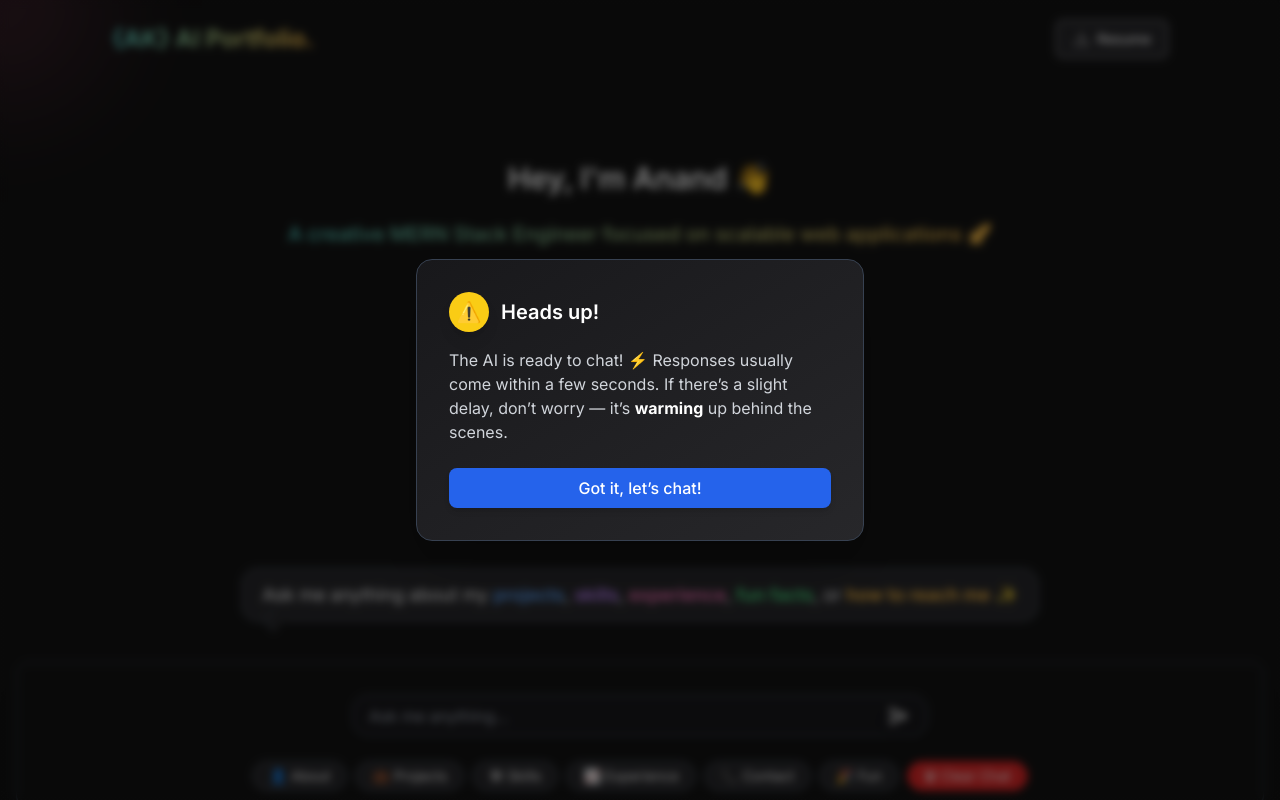
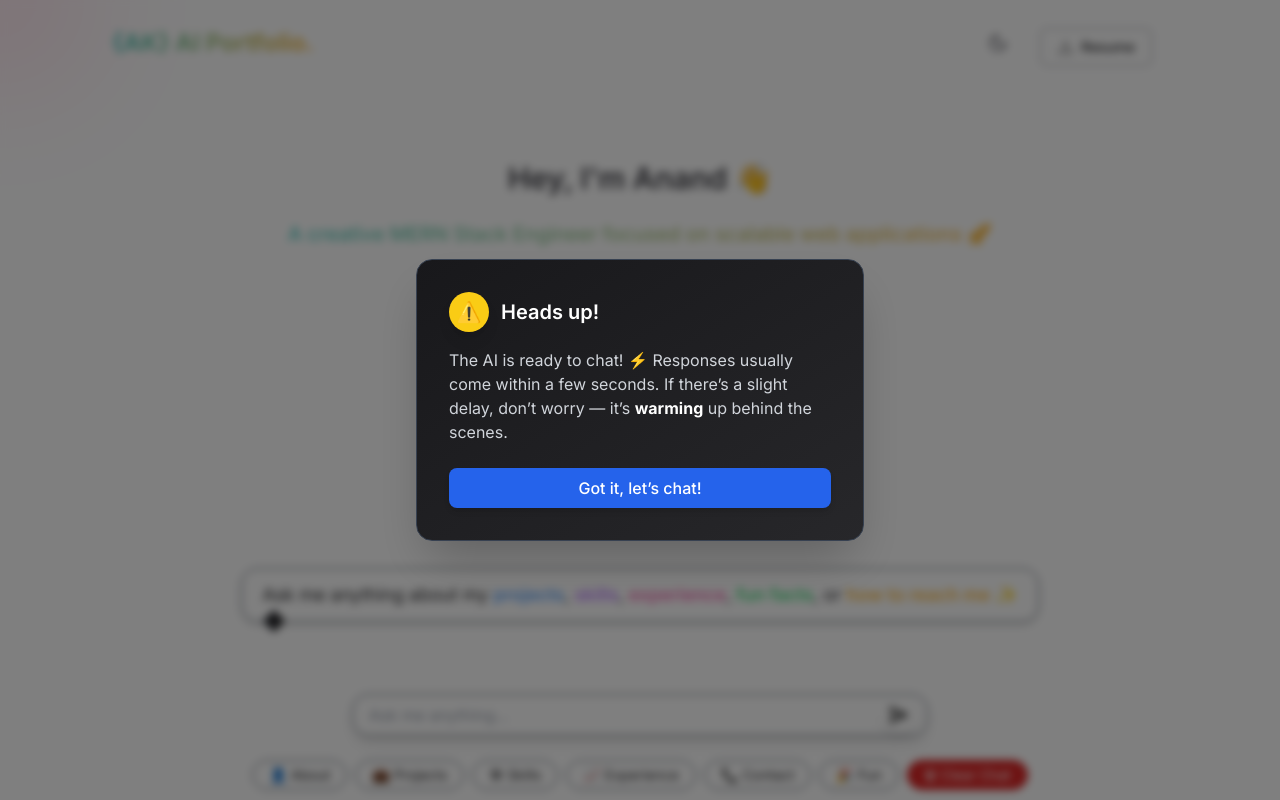
Before and after one commit to anandkishore06/AI-Portfolio-Frontend, a React (Vite) app: page / in a window 1280 px wide. Shown: the top 800 px of the page. Built offline with nearby package versions, Linux system fonts and the light colour scheme.

Commit message:
add dark light toggle and fix minor issues

```diff
--- a/src/components/Contact.tsx
+++ b/src/components/Contact.tsx
@@ -65,7 +65,7 @@ const Contact = () => {
     <section id="contact" className="section-padding bg-dark-light">
       <div className="container-custom">
         <div className="text-center mb-16">
-          <h2 className="text-3xl md:text-4xl font-bold mb-4">
+          <h2 className="text-3xl md:text-4xl font-bold mb-4 text-white">
             Get In <span className="gradient-text">Touch</span>
           </h2>
           <div className="w-20 h-1 bg-gradient-to-r from-teal to-amber mx-auto"></div>
@@ -78,7 +78,7 @@ const Contact = () => {
         <div className="grid grid-cols-1 lg:grid-cols-5 gap-12 items-start">
           <div className="lg:col-span-2 space-y-8">
             <div>
-              <h3 className="text-2xl font-semibold mb-4">
+              <h3 className="text-2xl font-semibold mb-4 text-white">
                 Contact <span className="gradient-text">Information</span>
               </h3>
               <p className="text-gray-400">
--- a/src/components/Navbar.tsx
+++ b/src/components/Navbar.tsx
@@ -103,49 +103,187 @@
 
 // export default Navbar;
 
+// import React, { useState, useEffect } from "react";
+// import { cn } from "@/lib/utils";
+// import { useTheme } from "../theme/ThemeContext";
+
+// const Navbar = () => {
+//   const [scrolled, setScrolled] = useState(false);
+//   const [mobileMenuOpen, setMobileMenuOpen] = useState(false);
+//   const { theme, toggleTheme } = useTheme();
+
+//   useEffect(() => {
+//     const handleScroll = () => {
+//       const isScrolled = window.scrollY > 20;
+//       if (isScrolled !== scrolled) {
+//         setScrolled(isScrolled);
+//       }
+//     };
+
+//     window.addEventListener("scroll", handleScroll);
+//     return () => {
+//       window.removeEventListener("scroll", handleScroll);
+//     };
+//   }, [scrolled]);
+
+//   return (
+//     <header
+//       className={cn(
+//         "fixed w-full top-0 z-50 transition-all duration-300 px-4 md:px-8",
+//         scrolled
+//           ? "bg-dark-light/95 backdrop-blur-sm shadow-md py-3"
+//           : "bg-transparent py-5"
+//       )}
+//     >
+//       <div className="container-custom flex items-center justify-between">
+//         <a href="#home" className="flex items-center">
+//           <span className="font-bold text-xl md:text-2xl gradient-text">
+//             &#123;AK&#125; AI Portfolio.
+//           </span>
+//         </a>
+
+//         {/* Desktop Resume Button */}
+//         <div className="hidden md:flex items-center">
+//           <a
+//             href="Resume_Anand.pdf"
+//             download
+//             className="ml-4 bg-zinc-800 border border-zinc-400 text-white px-4 py-2 rounded-md text-sm font-medium hover:bg-gray-800 transition flex items-center gap-2"
+//           >
+// <svg
+//   xmlns="http://www.w3.org/2000/svg"
+//   width="16"
+//   height="16"
+//   fill="currentColor"
+//   className="bi bi-download"
+//   viewBox="0 0 16 16"
+// >
+//   <path d="M.5 9.9a.5.5 0 0 1 .5.5v2.6a.5.5 0 0 0 .5.5H14a.5.5 0 0 0 .5-.5V10.4a.5.5 0 0 1 1 0v2.6A1.5 1.5 0 0 1 14 14.5H2A1.5 1.5 0 0 1 .5 13V10.4a.5.5 0 0 1 .5-.5z" />
+//   <path d="M5.354 6.646a.5.5 0 0 1 .707 0L8 8.586V1.5a.5.5 0 0 1 1 0v7.086l1.939-1.94a.5.5 0 1 1 .707.708l-2.646 2.647a.5.5 0 0 1-.707 0L5.354 7.354a.5.5 0 0 1 0-.708z" />
+// </svg>
+//             Resume
+//           </a>
+//         </div>
+
+//         {/* Mobile Menu Toggle Button */}
+{
+  /* <button
+  className="md:hidden p-2"
+  onClick={() => setMobileMenuOpen(!mobileMenuOpen)}
+  aria-label="Toggle menu"
+>
+  <div className="space-y-2">
+    <span
+      className={cn(
+        "block w-6 h-0.5 bg-white transition-all duration-300",
+        mobileMenuOpen && "translate-y-1.5 rotate-45"
+      )}
+    />
+    <span
+      className={cn(
+        "block w-6 h-0.5 bg-white transition-all duration-300",
+        mobileMenuOpen && "opacity-0"
+      )}
+    />
+    <span
+      className={cn(
+        "block w-6 h-0.5 bg-white transition-all duration-300",
+        mobileMenuOpen && "-translate-y-1.5 -rotate-45"
+      )}
+    />
+  </div>
+</button> */
+}
+//       </div>
+
+//       {/* Mobile Resume Button */}
+//       <div
+//         className={cn(
+//           "fixed inset-x-0 top-[60px] backdrop-blur-sm transition-all duration-300 md:hidden z-40",
+//           mobileMenuOpen
+//             ? "opacity-100 h-auto py-4"
+//             : "opacity-0 h-0 py-0 overflow-hidden"
+//         )}
+//       >
+//         <div className="container-custom">
+//           <a
+//             href="Resume_Anand.pdf"
+// download
+// className="mx-4 mt-2 text-center bg-zinc-800 border border-zinc-400 text-white px-4 py-2 rounded-md text-sm font-medium hover:bg-gray-800 transition flex items-center justify-center gap-2"
+// >
+// <svg
+//   xmlns="http://www.w3.org/2000/svg"
+//   width="16"
+//   height="16"
+//   fill="currentColor"
+//   className="bi bi-download"
+//   viewBox="0 0 16 16"
+// >
+//   <path d="M.5 9.9a.5.5 0 0 1 .5.5v2.6a.5.5 0 0 0 .5.5H14a.5.5 0 0 0 .5-.5V10.4a.5.5 0 0 1 1 0v2.6A1.5 1.5 0 0 1 14 14.5H2A1.5 1.5 0 0 1 .5 13V10.4a.5.5 0 0 1 .5-.5z" />
+//   <path d="M5.354 6.646a.5.5 0 0 1 .707 0L8 8.586V1.5a.5.5 0 0 1 1 0v7.086l1.939-1.94a.5.5 0 1 1 .707.708l-2.646 2.647a.5.5 0 0 1-.707 0L5.354 7.354a.5.5 0 0 1 0-.708z" />
+// </svg>
+// Resume
+//           </a>
+//         </div>
+//       </div>
+//     </header>
+//   );
+// };
+
+// export default Navbar;
+
 import React, { useState, useEffect } from "react";
 import { cn } from "@/lib/utils";
+import { useTheme } from "../theme/ThemeContext";
+import { MoonIcon, StarIcon, SunIcon } from "lucide-react";
 
 const Navbar = () => {
   const [scrolled, setScrolled] = useState(false);
   const [mobileMenuOpen, setMobileMenuOpen] = useState(false);
+  const { theme, toggleTheme } = useTheme();
 
   useEffect(() => {
     const handleScroll = () => {
-      const isScrolled = window.scrollY > 20;
-      if (isScrolled !== scrolled) {
-        setScrolled(isScrolled);
-      }
+      setScrolled(window.scrollY > 20);
     };
-
     window.addEventListener("scroll", handleScroll);
-    return () => {
-      window.removeEventListener("scroll", handleScroll);
-    };
-  }, [scrolled]);
+    return () => window.removeEventListener("scroll", handleScroll);
+  }, []);
 
   return (
     <header
       className={cn(
         "fixed w-full top-0 z-50 transition-all duration-300 px-4 md:px-8",
         scrolled
-          ? "bg-dark-light/95 backdrop-blur-sm shadow-md py-3"
+          ? "bg-dark-light/95 backdrop-blur-sm shadow-md py-3  bg-white text-zinc-800 dark:bg-zinc-900 dark:text-white"
           : "bg-transparent py-5"
       )}
     >
-      <div className="container-custom flex items-center justify-between">
-        <a href="#home" className="flex items-center">
-          <span className="font-bold text-xl md:text-2xl gradient-text">
-            &#123;AK&#125; AI Portfolio.
-          </span>
+      <div className="container-custom flex items-center justify-between relative">
+        {/* Logo */}
+        <a href="#home" className="font-bold text-xl md:text-2xl gradient-text">
+          &#123;AK&#125; AI Portfolio.
         </a>
 
-        {/* Desktop Resume Button */}
-        <div className="hidden md:flex items-center">
+        {/* Desktop Menu */}
+
+        {/* Right buttons (Resume + Theme toggle) */}
+        <div className="hidden md:flex items-center gap-4">
+          <button
+            onClick={toggleTheme}
+            className="text-white text-xl transition rounded-xl"
+            aria-label="Toggle theme"
+          >
+            {theme === "dark" ? (
+              <SunIcon className="text-yellow-400" />
+            ) : (
+              <MoonIcon className="w-5 h-5 text-zinc-600" />
+            )}
+          </button>
+
           <a
-            href="Resume_Anand.pdf"
+            href="Resume_Anand_updated.pdf"
             download
-            className="ml-4 bg-zinc-800 border border-zinc-400 text-white px-4 py-2 rounded-md text-sm font-medium hover:bg-gray-800 transition flex items-center gap-2"
+            className="mx-4 mt-2 text-center border border-zinc-400 px-4 py-2 rounded-md text-sm font-medium hover:bg-gray-200 transition flex items-center justify-center gap-2  bg-white text-zinc-800 dark:bg-zinc-800 dark:text-white"
           >
             <svg
               xmlns="http://www.w3.org/2000/svg"
@@ -162,49 +300,67 @@ const Navbar = () => {
           </a>
         </div>
 
-        {/* Mobile Menu Toggle Button */}
+        {/* Mobile toggle (hamburger) */}
         <button
-          className="md:hidden p-2"
           onClick={() => setMobileMenuOpen(!mobileMenuOpen)}
+          className="md:hidden z-[100] ml-auto"
           aria-label="Toggle menu"
         >
-          <div className="space-y-2">
-            <span
-              className={cn(
-                "block w-6 h-0.5 bg-white transition-all duration-300",
-                mobileMenuOpen && "translate-y-1.5 rotate-45"
-              )}
-            />
-            <span
-              className={cn(
-                "block w-6 h-0.5 bg-white transition-all duration-300",
-                mobileMenuOpen && "opacity-0"
-              )}
-            />
-            <span
-              className={cn(
-                "block w-6 h-0.5 bg-white transition-all duration-300",
-                mobileMenuOpen && "-translate-y-1.5 -rotate-45"
-              )}
-            />
+          <div className="space-y-1">
+            <div className="space-y-1">
+              <span
+                className={cn(
+                  "block w-6 h-0.5 transition-all",
+                  "bg-zinc-800 dark:bg-white",
+                  mobileMenuOpen && "translate-y-1.5 rotate-45"
+                )}
+              />
+              <span
+                className={cn(
+                  "block w-6 h-0.5 transition-all",
+                  "bg-zinc-700 dark:bg-white",
+                  mobileMenuOpen && "opacity-0"
+                )}
+              />
+              <span
+                className={cn(
+                  "block w-6 h-0.5 transition-all",
+                  "bg-zinc-800 dark:bg-white",
+                  mobileMenuOpen && "-translate-y-1.5 -rotate-45"
+                )}
+              />
+            </div>
           </div>
+        </button>
+
+        {/* Always visible theme toggle for mobile */}
+        <button
+          onClick={toggleTheme}
+          className="md:hidden absolute right-14 top-1/2 -translate-y-1/2 text-white text-xl transition z-[90]"
+          aria-label="Toggle theme mobile"
+        >
+          {theme === "dark" ? (
+            <SunIcon className="text-yellow-400" />
+          ) : (
+            <MoonIcon className="w-5 h-5 text-zinc-600" />
+          )}
         </button>
       </div>
 
-      {/* Mobile Resume Button */}
+      {/* Mobile Menu Dropdown */}
       <div
         className={cn(
-          "fixed inset-x-0 top-[60px] backdrop-blur-sm transition-all duration-300 md:hidden z-40",
+          "md:hidden transition-all duration-300 overflow-hidden bg-dark-light absolute w-full left-0 top-full z-40 bg-white text-black dark:bg-zinc-900 dark:text-white",
           mobileMenuOpen
-            ? "opacity-100 h-auto py-4"
-            : "opacity-0 h-0 py-0 overflow-hidden"
+            ? "max-h-[200px] py-4 opacity-100"
+            : "max-h-0 py-0 opacity-0"
         )}
       >
-        <div className="container-custom">
+        <div className="px-4 space-y-3 bg-white text-black dark:bg-zinc-900 dark:text-white">
           <a
-            href="Resume_Anand.pdf"
+            href="Resume_Anand_updated.pdf"
             download
-            className="mx-4 mt-2 text-center bg-zinc-800 border border-zinc-400 text-white px-4 py-2 rounded-md text-sm font-medium hover:bg-gray-800 transition flex items-center justify-center gap-2"
+            className="mx-4 mt-2 text-center border border-zinc-400 px-4 py-2 rounded-md text-sm font-medium hover:bg-gray-800 transition flex items-center justify-center gap-2  bg-white text-black dark:bg-zinc-900 dark:text-white"
           >
             <svg
               xmlns="http://www.w3.org/2000/svg"
--- a/src/components/Projects.tsx
+++ b/src/components/Projects.tsx
@@ -239,7 +239,7 @@ const Projects = () => {
             My <span className="gradient-text">Projects</span>
           </h2>
           <div className="w-20 h-1 bg-gradient-to-r from-teal to-amber mx-auto"></div>
-          <p className="text-gray-400 mt-6 max-w-2xl mx-auto">
+          <p className="text-gray-500 mt-6 max-w-2xl mx-auto">
             Showcasing my best work across web development and design. Each
             project represents unique challenges and creative solutions.
           </p>
--- a/src/components/Skills.tsx
+++ b/src/components/Skills.tsx
@@ -88,7 +88,7 @@ const Skills = () => (
               {group.skills.map((skill) => (
                 <span
                   key={skill.name}
-                  className="flex items-center gap-2 border border-gray-600 text-sm text-gray-200 rounded-full px-3 py-1 hover:bg-gray-700 transition-colors"
+                  className="flex items-center gap-2 border border-gray-600 text-sm rounded-full px-3 py-1 hover:bg-gray-200 transition-colors bg-white text-zinc-800 dark:bg-zinc-900 dark:text-white"
                 >
                   <span className="text-md">{skill.icon}</span>
                   {skill.name}
--- /dev/null
+++ b/src/hooks/useTheme.ts
@@ -0,0 +1,29 @@
+// hooks/useTheme.ts
+import { useEffect, useState } from "react";
+
+export const useThemee = () => {
+  const [theme, setTheme] = useState<"light" | "dark">("light");
+
+  useEffect(() => {
+    const storedTheme = localStorage.getItem("theme") as "light" | "dark" | null;
+    const prefersDark = window.matchMedia("(prefers-color-scheme: dark)").matches;
+
+    if (storedTheme) {
+      setTheme(storedTheme);
+      document.documentElement.classList.toggle("dark", storedTheme === "dark");
+    } else {
+      const systemTheme = prefersDark ? "dark" : "light";
+      setTheme(systemTheme);
+      document.documentElement.classList.toggle("dark", prefersDark);
+    }
+  }, []);
+
+  const toggleTheme = () => {
+    const newTheme = theme === "dark" ? "light" : "dark";
+    setTheme(newTheme);
+    localStorage.setItem("theme", newTheme);
+    document.documentElement.classList.toggle("dark", newTheme === "dark");
+  };
+
+  return { theme, toggleTheme };
+};
--- a/src/pages/Index.tsx
+++ b/src/pages/Index.tsx
@@ -255,7 +255,7 @@ const Index = () => {
   return (
     <div
       id="Home"
-      className="min-h-screen flex flex-col overflow-x-hidden text-white"
+      className="min-h-screen flex flex-col overflow-x-hidden text-white bg-white text-black dark:bg-zinc-900 dark:text-white"
     >
       <Navbar />
       <MouseGlow />
@@ -302,7 +302,7 @@ const Index = () => {
         <div className="mt-32 md:mt-40 flex flex-col items-center justify-center gap-6 px-4 md:px-0">
           {/* <Hero /> */}
           <motion.h1
-            className="text-xl sm:text-xl md:text-3xl font-semibold text-white"
+            className="text-xl sm:text-xl md:text-3xl font-semibold bg-white text-zinc-700 dark:bg-zinc-900 dark:text-white"
             initial={{ opacity: 0, y: -10 }}
             animate={{ opacity: 1, y: 0 }}
             transition={{ delay: 0.2 }}
@@ -342,7 +342,7 @@ const Index = () => {
             initial={{ opacity: 0, y: -10 }}
             animate={{ opacity: 1, y: 0 }}
             transition={{ delay: 0.4 }}
-            className="relative bg-zinc-800 border border-gray-600 text-white px-5 py-3 rounded-2xl shadow-md max-w-fit text-sm sm:text-base md:text-lg mt-4"
+            className="relative border border-gray-600 px-5 py-3 rounded-2xl shadow-md max-w-fit text-sm sm:text-base md:text-lg mt-4 bg-white text-zinc-800 dark:bg-zinc-900 dark:text-white"
           >
             Ask me anything about my{" "}
             <span className="text-blue-400 font-semibold">projects</span>,{" "}
@@ -356,7 +356,7 @@ const Index = () => {
 
         {/* Embedded Chat Section */}
         {/* <div className="mt-10 w-full border border-gray-700 rounded-xl shadow-xl p-4 flex flex-col"> */}
-        <div className="mt-10 mb-24 w-full border border-gray-700 rounded-xl shadow-xl p-4 flex flex-col">
+        <div className="mt-10 mb-24 w-full  border-gray-700 rounded-xl  p-4 flex flex-col">
           {/* <div className="overflow-y-auto max-h-[900px] pr-2"> */}
           <div
             className="overflow-y-auto max-h-[900px] pr-2"
@@ -381,7 +381,7 @@ const Index = () => {
                   className={`p-2 rounded-lg text-sm text-left max-w-6xl ${
                     msg.sender === "user"
                       ? "bg-blue-600 text-white max-w-xs sm:max-w-sm md:max-w-md lg:max-w-lg xl:max-w-xl rounded-br-none"
-                      : "text-gray-100 rounded-bl-none w-full max-w-6xl text-left"
+                      : " rounded-bl-none w-full max-w-6xl text-left bg-white text-zinc-800 dark:bg-zinc-900 dark:text-white"
                   }`}
                 >
                   {/* Only render plain text if it's NOT one of the component sections */}
@@ -449,7 +449,9 @@ const Index = () => {
                   alt="AI Avatar"
                   className="w-6 h-6 rounded-full"
                 />
-                <span className="animate-pulse">AI is typing...</span>
+                <span className="animate-pulse bg-white text-black dark:bg-zinc-900 dark:text-white">
+                  AI is typing...
+                </span>
               </div>
             )}
             <div ref={chatEndRef} />
@@ -457,7 +459,7 @@ const Index = () => {
 
           <div className="relative mt-4 w-full max-w-xl mx-auto">
             <input
-              className="border border-gray-600 rounded-2xl px-4 py-2 w-full text-white bg-zinc-900 focus:outline-none focus:ring-2 focus:ring-gray-800 pr-28 shadow-lg"
+              className="border border-gray-600 rounded-2xl px-4 py-2 w-full focus:outline-none focus:ring-2 focus:ring-gray-800 pr-28 shadow-lg bg-white text-black dark:bg-zinc-900 dark:text-white"
               placeholder="Ask me anything..."
               value={chatInput}
               onChange={(e) => setChatInput(e.target.value)}
@@ -471,9 +473,9 @@ const Index = () => {
 
             <button
               onClick={() => chatInput.trim() && handleQuery(chatInput)}
-              className="absolute top-1/2 right-3 transform -translate-y-1/2 hover:bg-zinc-800 transition-colors duration-200 p-2 rounded-full shadow-md"
+              className="absolute top-1/2 right-3 transform -translate-y-1/2 hover:backdrop-brightness-90 transition-colors duration-200 p-2 rounded-full shadow-md"
             >
-              <SendHorizontal className="w-5 h-5 text-white" />
+              <SendHorizontal className="w-5 h-5 text-black dark:text-white" />
             </button>
           </div>
 
@@ -490,7 +492,7 @@ const Index = () => {
               <button
                 key={btn.value}
                 onClick={() => handleQuery(btn.label)}
-                className="bg-zinc-800 hover:bg-gray-700 text-white px-4 py-1 rounded-full text-sm border border-gray-600"
+                className="hover:bg-gray-200 px-4 py-1 rounded-full text-sm border border-gray-600 bg-white text-zinc-800 dark:bg-zinc-900 dark:text-white"
               >
                 {btn.label}
               </button>
--- /dev/null
+++ b/src/theme/ThemeContext.tsx
@@ -0,0 +1,43 @@
+import React, { createContext, useContext, useEffect, useState } from "react";
+
+type Theme = "light" | "dark";
+interface ThemeContextType {
+  theme: Theme;
+  toggleTheme: () => void;
+}
+
+const ThemeContext = createContext<ThemeContextType | undefined>(undefined);
+
+export const ThemeProvider = ({ children }: { children: React.ReactNode }) => {
+  const [theme, setTheme] = useState<Theme>("light");
+
+  useEffect(() => {
+    const stored = localStorage.getItem("theme") as Theme;
+    if (stored === "dark") {
+      document.documentElement.classList.add("dark");
+      setTheme("dark");
+    } else {
+      document.documentElement.classList.remove("dark");
+      setTheme("light");
+    }
+  }, []);
+
+  const toggleTheme = () => {
+    const newTheme = theme === "dark" ? "light" : "dark";
+    setTheme(newTheme);
+    localStorage.setItem("theme", newTheme);
+    document.documentElement.classList.toggle("dark");
+  };
+
+  return (
+    <ThemeContext.Provider value={{ theme, toggleTheme }}>
+      {children}
+    </ThemeContext.Provider>
+  );
+};
+
+export const useTheme = () => {
+  const ctx = useContext(ThemeContext);
+  if (!ctx) throw new Error("useTheme must be used within ThemeProvider");
+  return ctx;
+};
```
Also changed, not shown: src/App.tsx (+22 -1 lines), src/components/About.tsx (+5 -5 lines), src/components/Experience.tsx (+4 -4 lines), src/components/Footer.tsx (+7 -7 lines), 1 other file (tests, documents, lock files or other folders).
